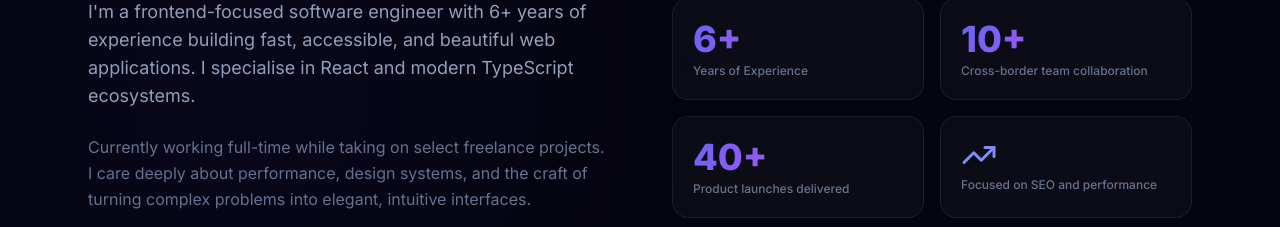
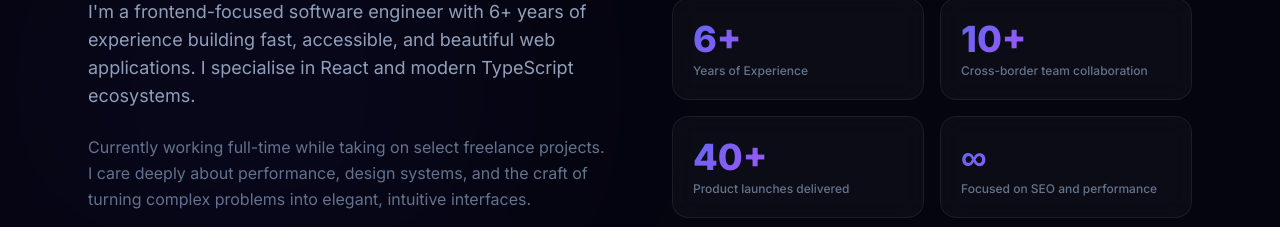
Before and after one commit to Rainez7/Rainer_portfolio, a Next.js app: page / in a window 1280 px wide. Shown: the part 1058-1285 px from the top of the page. Built offline with nearby package versions, Linux system fonts and the light colour scheme.

Commit message:
Revert "Replace SEO stat value with TrendingUp icon"
This reverts commit a68d50dad26294012e1c32075f18430c06852a54.

```diff
--- a/components/About.tsx
+++ b/components/About.tsx
@@ -2,13 +2,13 @@
 
 import { useRef } from "react";
 import { motion, useInView } from "framer-motion";
-import { MapPin, Coffee, Code2, Heart, TrendingUp } from "lucide-react";
+import { MapPin, Coffee, Code2, Heart } from "lucide-react";
 
 const stats = [
   { value: "6+", label: "Years of Experience" },
   { value: "10+", label: "Cross-border team collaboration" },
   { value: "40+", label: "Product launches delivered" },
-  { value: null, icon: TrendingUp, label: "Focused on SEO and performance" },
+  { value: "∞", label: "Focused on SEO and performance" },
 ];
 
 const highlights = [
@@ -122,9 +122,7 @@ export default function About() {
                   className="glass glass-hover rounded-2xl p-5 group"
                 >
                   <dd className="text-3xl sm:text-4xl font-extrabold gradient-text mb-1">
-                    {"icon" in stat && stat.icon
-                      ? <stat.icon size={36} className="text-indigo-400" />
-                      : stat.value}
+                    {stat.value}
                   </dd>
                   <dt className="text-xs text-slate-500 font-medium">{stat.label}</dt>
                 </motion.div>
```
